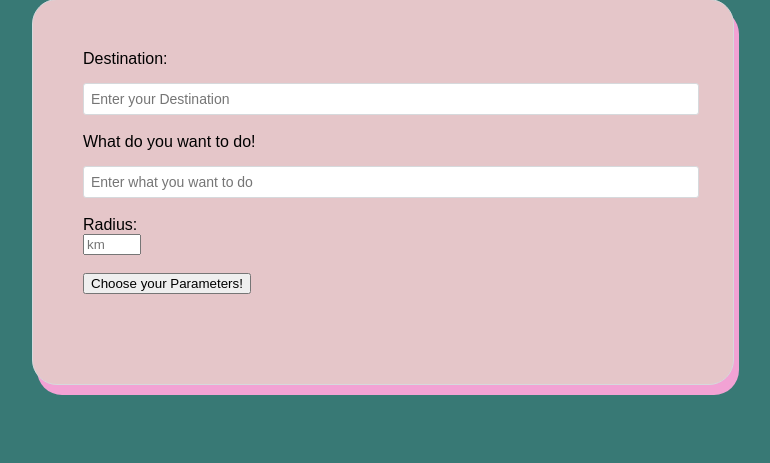
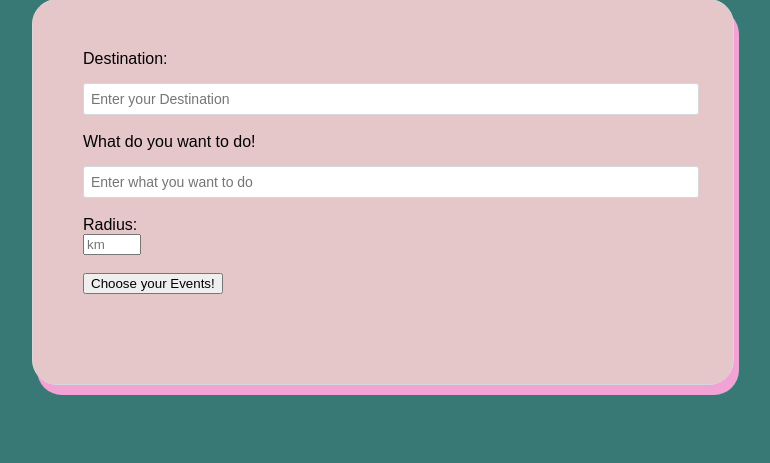
Before and after one commit to atiyehnadia4/Eventure, a Python web app: template template/user.html in a window 1280 px wide. Shown: the part 294-757 px from the top of the page, without its empty margins (257-1027 px from the left). Run offline with Jinja, Linux system fonts and the light colour scheme; the template is opened without the code that fills it, so the values that code supplies are empty; some web fonts are replaced.

Commit message:
user.html

```diff
--- a/template/user.html
+++ b/template/user.html
@@ -37,7 +37,7 @@
         <h1> Plan your Trip! </h1>
 
         </header>
-        <form action= '/parameters' method='get' class ='speaker-form'>
+        <form action= '/events' method='get' class ='speaker-form'>
           <div class="form-row">
             <label for= "Destination"> Destination: <br></label>
             <input id='destination' name='destination'placeholder="Enter your Destination" type='text'required/>
@@ -50,7 +50,7 @@
             <input id='radius' name='radius' placeholder="km" type='number' required/>
             <br>
             <br>
-            <button type='submit' id="parameters">Choose your Parameters!</button>
+            <button type='submit' id="parameters">Choose your Events!</button>
           </div>
 
           </div>
```
